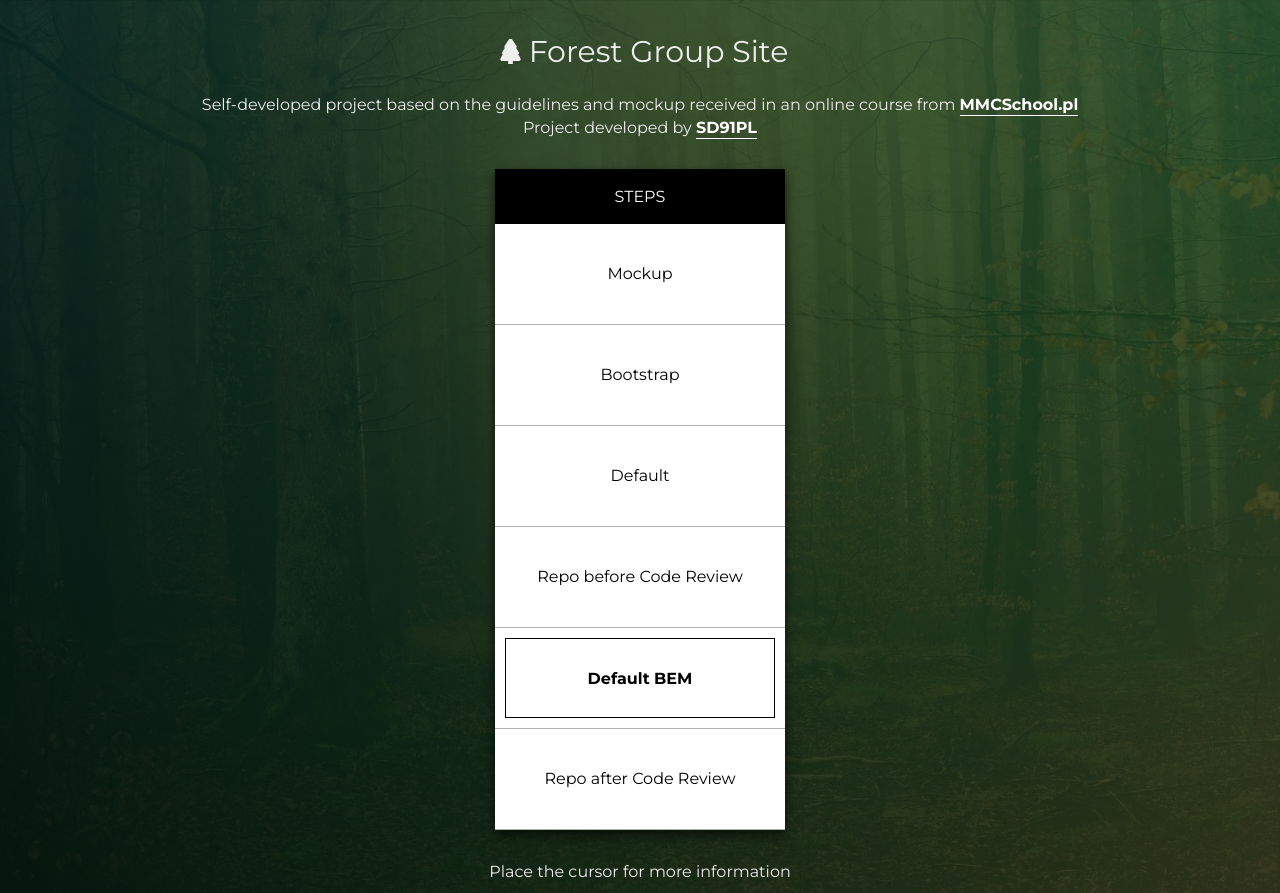
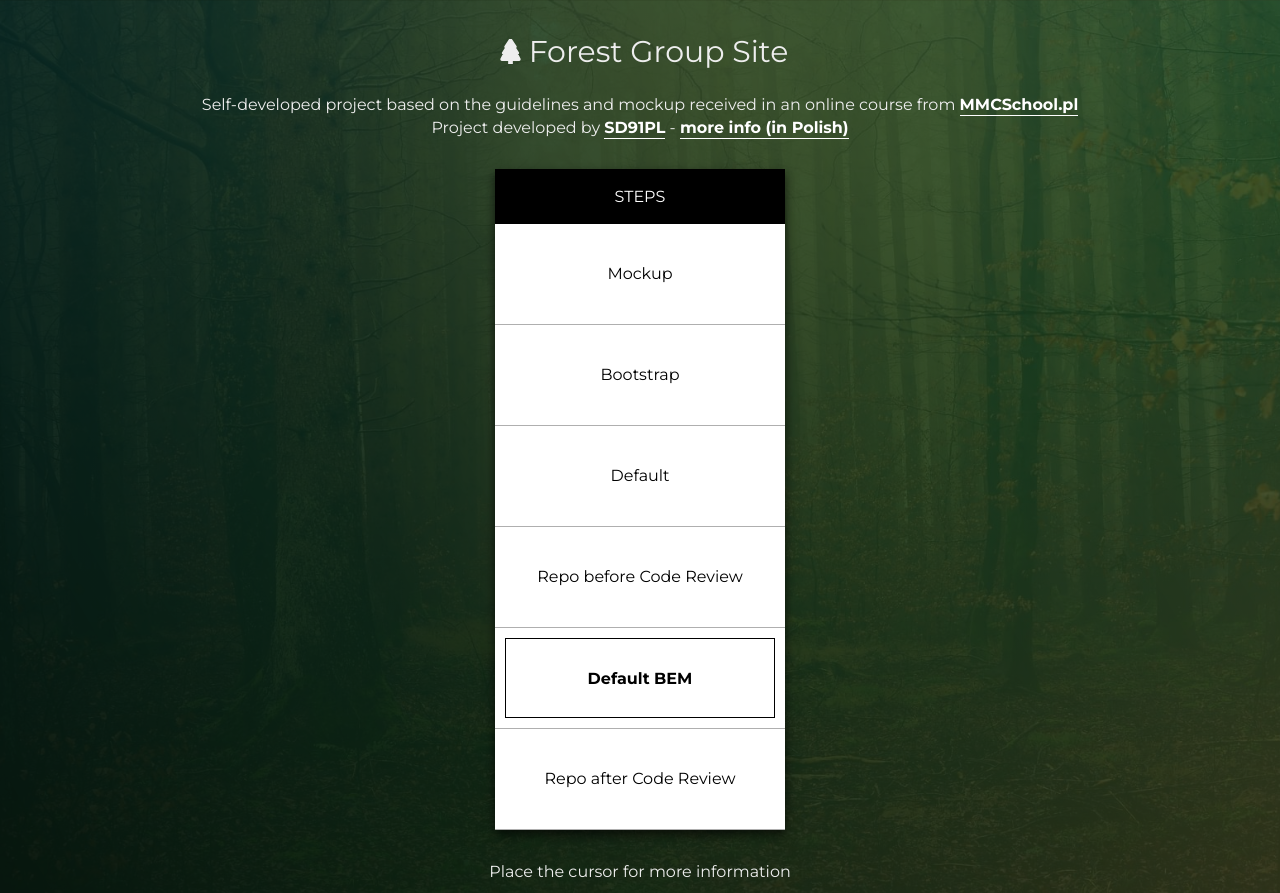
Before and after one commit to SD91PL/menuFG, a plain HTML site: page index.html in a window 1280 px wide. Drawn offline with Linux system fonts and the light colour scheme.

Commit message:
added link to my website - info

```diff
--- a/index.html
+++ b/index.html
@@ -21,7 +21,7 @@
 			alt="Logotyp firmy Forest Group - ciemnoszara grafika drzewa iglastego" />Forest Group Site
 	</div>
 	<p>Self-developed project based on the guidelines and mockup received in an online course from <a href="https://mmcschool.pl" target="_blank" rel="noopener">MMCSchool.pl</a></p>
-	<p>Project developed by <a href="https://github.com/sd91pl" target="_blank" rel="noopener">SD91PL</a></p>
+	<p>Project developed by <a href="https://github.com/sd91pl" target="_blank" rel="noopener">SD91PL</a> - <a href="https://sd91pl.github.io/info/" target="_blank" rel="noopener">more info (in Polish)</a></p>
 </header>
 
 			<nav>
```
Also changed, not shown: 1 other file.
